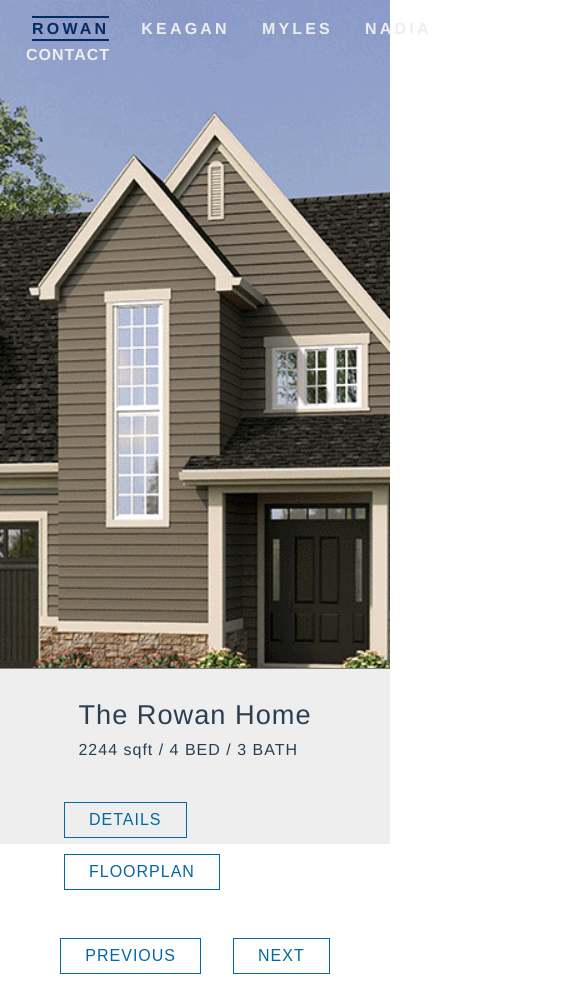
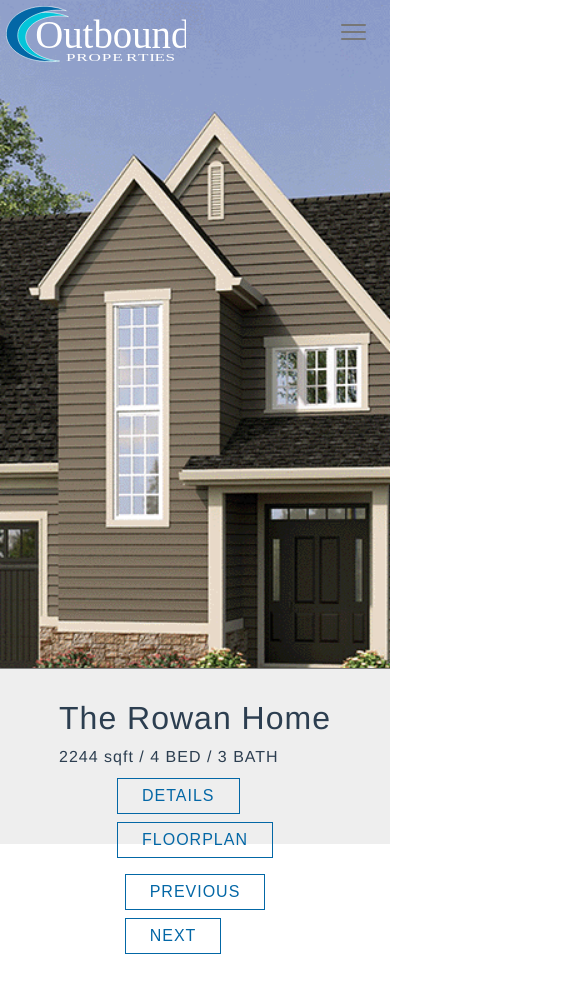
Before and after one commit to kdjordan/outboundProps, a Vue app: page /rowan in a window 390 px wide. Shown: the top 982 px of the page, 585 px wide, since content can reach past the window. Built offline with nearby package versions, Linux system fonts and the light colour scheme.

Commit message:
added mobile menu

```diff
--- a/src/components/HomeDetails.vue
+++ b/src/components/HomeDetails.vue
@@ -4,7 +4,7 @@
 		:style="{ 'background-image': 'url(' + home.background + ')' }"
 	>
 		<TheHeader />
-		<div class="home-details__container" @click="closeAll">
+		<!-- <div class="home-details__container" @click="closeAll">
 			<transition name="raise">
 				<div v-show="detailsOpen" class="details">
 					<div class="details__title">The {{ home.name }} Home</div>
@@ -15,11 +15,10 @@
 					</div>
 				</div>
 			</transition>
-		</div>
-		<div>
+		</div> -->
+		<!-- <div>
 			<transition name="raise">
 				<div v-if="floorPlanOpen" class="details">
-					<!-- <div class="details__title">Plan1</div> -->
 					<div class="details__img">
 						<img
 							src="../../assets/homes/home1/floorplan-1.jpg"
@@ -40,9 +39,9 @@
 					</div>
 				</div>
 			</transition>
-		</div>
-		<div class="info">
-			<div class="info__container">
+		</div> -->
+		<div class="bottom">
+			<div class="bottom__container">
 				<div>
 					<div class="info-title">The {{ home.name }} Home</div>
 					<div class="info__desc">
@@ -143,5 +142,6 @@
 
 <style lang="scss">
 	@import '@/scss/_variables.scss';
+	@import '@/scss/_typography.scss';
 	@import '@/scss/_page.scss';
 </style>
--- a/src/components/TheHeader.vue
+++ b/src/components/TheHeader.vue
@@ -1,30 +1,56 @@
 <template>
 	<div class="header">
-		<div class="header-container">
-			<div class="header-container__left">
-			<router-link
-				to="/"
-			>
+		<div class="header__left">
+			<router-link to="/">
 				<img src="../assets/ob-logo-wht.svg" alt="" class="logo" />
 			</router-link>
 		</div>
-			<div class="header-container__right">
-				<nav>
+		<nav class="header__right">
 			<ul>
-					<router-link v-for="home in homes"
+				<router-link
+					v-for="home in homes"
 					:key="home.id"
 					:to="`${home.name}`"
-						class="header-container__right--link"
+					class="header__right--link"
 					active-class="isActive"
 				>
 					{{ home.name }}
 				</router-link>
-					<li>
-						<a href="mailto:don@bothsidesconstruction.com?subject=I'm intereseted in a MWG Home !" target="_blank">CONTACT</a>
+				<li class="header__right--link">
+					<a
+						href="mailto:don@bothsidesconstruction.com?subject=I'm intereseted in a MWG Home !"
+						target="_blank"
+						>CONTACT</a
+					>
 				</li>
 			</ul>
 		</nav>
 	</div>
+
+	<div class="mobile-header">
+		<div>
+			<router-link to="/">
+				<img src="../assets/ob-logo-wht.svg" alt="" class="logo" />
+			</router-link>
+		</div>
+		<div class="mobile-header__right">
+			<div class="mobile-header--menu" @click.native="toggleMobileMenu">
+				<span></span>
+				<span></span>
+				<span></span>
+			</div>
+			<ul class="mobile-header__drawer">
+				<router-link
+					v-for="home in homes"
+					:key="home.id"
+					:to="`${home.name}`"
+					class="mobile-header__drawer--link"
+					active-class="isActive"
+					@click="toggleMobileMenu"
+				>
+					{{ home.name }}
+				</router-link>
+			</ul>
 		</div>
 	</div>
 </template>
@@ -37,64 +63,30 @@
 					{ id: 1, name: 'rowan' },
 					{ id: 2, name: 'keagan' },
 					{ id: 3, name: 'myles' },
-				{ id: 4, name: 'nadia' }
-
-			]
-			}
+					{ id: 4, name: 'nadia' },
+				],
+				mobileDrawerOpen: false,
+				theDrawer: '',
+			};
 		},
 		methods: {
-			sendMail() {
-
+			toggleMobileMenu() {
+				this.mobileDrawerOpen = !this.mobileDrawerOpen;
+				this.mobileDrawerOpen
+					? this.theDrawer.classList.add('open')
+					: this.theDrawer.classList.remove('open');
 			},
+		},
+		mounted() {
+			this.theDrawer = document.querySelector(
+				'.mobile-header__drawer'
+			);
+			console.log(this.theDrawer);
 		},
 	};
 </script>
 
 <style lang="scss" scoped>
 	@import '@/scss/_variables.scss';
-
-	.isActive {
-		border-bottom: 2px solid #042a64 !important;
-		border-top: 2px solid #042a64 !important;
-		color: #042a64 !important;
-	}
-
-	.header {
-		background: transparent;
-		z-index: 2;
-
-		&-container {
-			padding: 1rem;
-			width: 100%;
-			max-width: 120rem;
-			display: flex;
-			justify-content: space-around;
-			align-items: center;
-
-			&__left {
-				& .logo {
-					width: 70%;
-				}
-			}
-
-			&__right {
-				text-transform: uppercase;
-				font-weight: bold;
-
-				&--link {
-					margin: 0 1rem;
-					padding: 0.1rem 0;
-					letter-spacing: 0.2rem;
-					color: $colorWhite;
-					border-bottom: 2px solid transparent;
-					border-top: 2px solid transparent;
-					transition: all 0.4s linear;
-
-					&:hover {
-						color: #042a64;
-					}
-				}
-			}
-		}
-	}
+	@import '@/scss/_header.scss';
 </style>
--- a/src/scss/_base.scss
+++ b/src/scss/_base.scss
@@ -1,12 +1,14 @@
-
-*, *:before, *:after {
+*,
+*:before,
+*:after {
 	margin: 0;
 	padding: 0;
 	box-sizing: border-box;
 }
-html, body {
-  height: 100%;
-}
+// html, body {
+//   height: 100%;
+//   width: 100%;
+// }
 
 #app {
 	font-family: 'Avenir', Helvetica, Arial, sans-serif;
@@ -15,6 +17,7 @@ html, body {
 	color: #2c3e50;
 	letter-spacing: 1px;
 	line-height: 1.6;
+	height: 100vh;
 }
 
 ul {
@@ -28,11 +31,5 @@ li {
 }
 
 a {
-  color: rgb(238, 238, 238);
 	text-decoration: none;
-  transition: color .4s ease;
-
-  &:hover {
-    color: #042a64;
 }
-}
--- /dev/null
+++ b/src/scss/_header.scss
@@ -0,0 +1,134 @@
+.header {
+	background: transparent;
+	position: absolute;
+	top: 0;
+	padding: 1rem;
+	width: 100%;
+	display: flex;
+	justify-content: space-around;
+	align-items: center;
+
+	@media (max-width: 820px) {
+		display: none;
+	}
+
+	&__left {
+		& .logo {
+			width: 70%;
+		}
+	}
+
+	&__right {
+		text-transform: uppercase;
+		font-weight: 700;
+
+		@media (max-width: 820px) {
+			display: none;
+		}
+
+		& > ul {
+			display: flex;
+			align-items: center;
+			justify-content: space-between;
+			gap: 1.5rem;
+		}
+
+		&--link {
+			padding: 0.1rem 0;
+			letter-spacing: 0.2rem;
+			color: $colorBlack;
+			border-bottom: 2px solid transparent;
+			border-top: 2px solid transparent;
+			transition: all 0.4s linear;
+
+			&:hover {
+				color: $colorWhite;
+			}
+		}
+	}
+}
+
+.mobile-header {
+	@media (max-width: 820px) {
+		padding: 0.4rem;
+		display: flex;
+		align-items: center;
+		justify-content: space-between;
+
+		& .logo {
+			width: 60%;
+		}
+
+		&__drawer {
+			z-index: 1;
+			padding: 10% 0;
+			position: absolute;
+			top: 0;
+			left: 100vw;
+			display: flex;
+			flex-direction: column;
+			align-items: center;
+			gap: 10px;
+			width: 100vw;
+			// height: 100vh;
+      opacity: 0;
+			// background: red;
+      transition: all .4s ease;
+			// transition: transform 0.5s cubic-bezier(0.77, 0.2, 0.05, 1),
+		  //             background 0.5s cubic-bezier(0.77, 0.2, 0.05, 1),
+		  //             opacity 0.55s ease;
+
+			&--link {
+				color: $colorBlack;
+        text-transform: uppercase;
+				border-bottom: 2px solid transparent;
+				border-top: 2px solid transparent;
+				transition: all 0.4s linear;
+
+				&:hover {
+					color: $colorWhite;
+				}
+			}
+		}
+
+		&--menu {
+			position: absolute;
+			top: 1.5rem;
+			right: 1.5rem;
+			z-index: 10;
+		}
+
+		& span {
+			display: block;
+			width: 25px;
+			height: 2px;
+			margin-bottom: 5px;
+			background: $colorGrey;
+			border-radius: 2px;
+
+			z-index: 10;
+		}
+	}
+}
+
+.close {
+	left: 100vw;
+}
+
+.open {
+  background: $colorWhite;
+  opacity: 1;
+	left: 0vw;
+}
+
+.span-open {
+	transform-origin: 4px 0px;
+
+
+}
+
+.isActive {
+	color: $colorGrey !important;
+	border-bottom: 2px solid $colorGrey !important;
+	border-top: 2px solid $colorGrey !important;
+}
--- a/src/scss/_page.scss
+++ b/src/scss/_page.scss
@@ -3,12 +3,12 @@
     background-size: cover;
     background-repeat: no-repeat;
     background-position: center;
-    min-height: 100vh;
+    height: 100vh;
+    width: 100vw;
     display: flex;
     flex-direction: column;
-    // flex: 1 0 auto;
-    width: 100%;
-    height: 100%;
+    flex: 1 0 auto;
+
 
     &__container {
         flex: 1 0 auto;
@@ -100,64 +100,66 @@ p {
 //     }
 // }
 
-// .details {
-//     font-family: $fontRoboto;
-//     padding: 2rem 0;
-//     background: $colorWhite;
-//     opacity: .98;
-//     z-index: 5;
-//     width: 100%;
-//     display: flex;
-//     flex-direction: column;
-//     justify-content: center;
-//     align-items: center;
-//     position: absolute;
-//     bottom: 0;
-//     margin-bottom: 10rem;
+.details {
+    font-family: $fontRoboto;
+    padding: 2rem 0;
+    background: $colorWhite;
+    opacity: .98;
+    z-index: 5;
+    width: 100%;
+    display: flex;
+    flex-direction: column;
+    justify-content: center;
+    align-items: center;
+    position: absolute;
+    bottom: 0;
+    margin-bottom: 10rem;
 
 
-//     &__title {
-//         text-align: center;
-//         padding: 1rem;
-//         font-size: 2rem;
-//     }
+    &__title {
+        text-align: center;
+        padding: 1rem;
+        font-size: 2rem;
+    }
 
-//     &__desc {
-//         font-family: $fontRoboto;
-//         width: 80%;
-//         margin: 0 auto;
-//     }
+    &__desc {
+        font-family: $fontRoboto;
+        width: 80%;
+        margin: 0 auto;
+    }
 
-//     &__img {
-//         padding: 2rem;
-//         width: 100%;
-//         overflow: auto;
-//         border: 1px solid $colorWhite;
-//         display: flex;
-//         flex-wrap: wrap;
-//         justify-content: space-around;
+    &__img {
+        padding: 2rem;
+        width: 100%;
+        overflow: auto;
+        border: 1px solid $colorWhite;
+        display: flex;
+        flex-wrap: wrap;
+        justify-content: space-around;
 
-//         & img {
-//             width: 20%;
-//             min-width: 200px;
-//             margin: 1.25%;
-//             cursor: pointer;
-//             transition: all .4s;
+        & img {
+            width: 20%;
+            min-width: 200px;
+            margin: 1.25%;
+            cursor: pointer;
+            transition: all .4s;
 
-//             &:hover {
-//                 box-shadow: 1px 3px 10px rgba(0,0,0, .8);
-//             }
-//         }
-//     }
-// }
+            &:hover {
+                box-shadow: 1px 3px 10px rgba(0,0,0, .8);
+            }
+        }
+    }
+}
 
-.info {
+.bottom {
     z-index: 10;
     border-top: 1px solid grey;
     background: $colorWhite;
     width: 100%;
     padding: 1.5rem 0;
     height: 11rem;
+    position: absolute;
+    bottom: 0;
 
     &-title {
         font-size: 1.7rem;
--- a/src/scss/_variables.scss
+++ b/src/scss/_variables.scss
@@ -3,5 +3,6 @@ $color2: rgb(4, 196, 217);
 
 $colorWhite: rgb(238, 238, 238);
 $colorGrey: #777;
+$colorBlack: #222831;
 
 $fontRoboto : 'Roboto', sans-serif;
```
Lines whose indentation alone changed are shown as unchanged.
